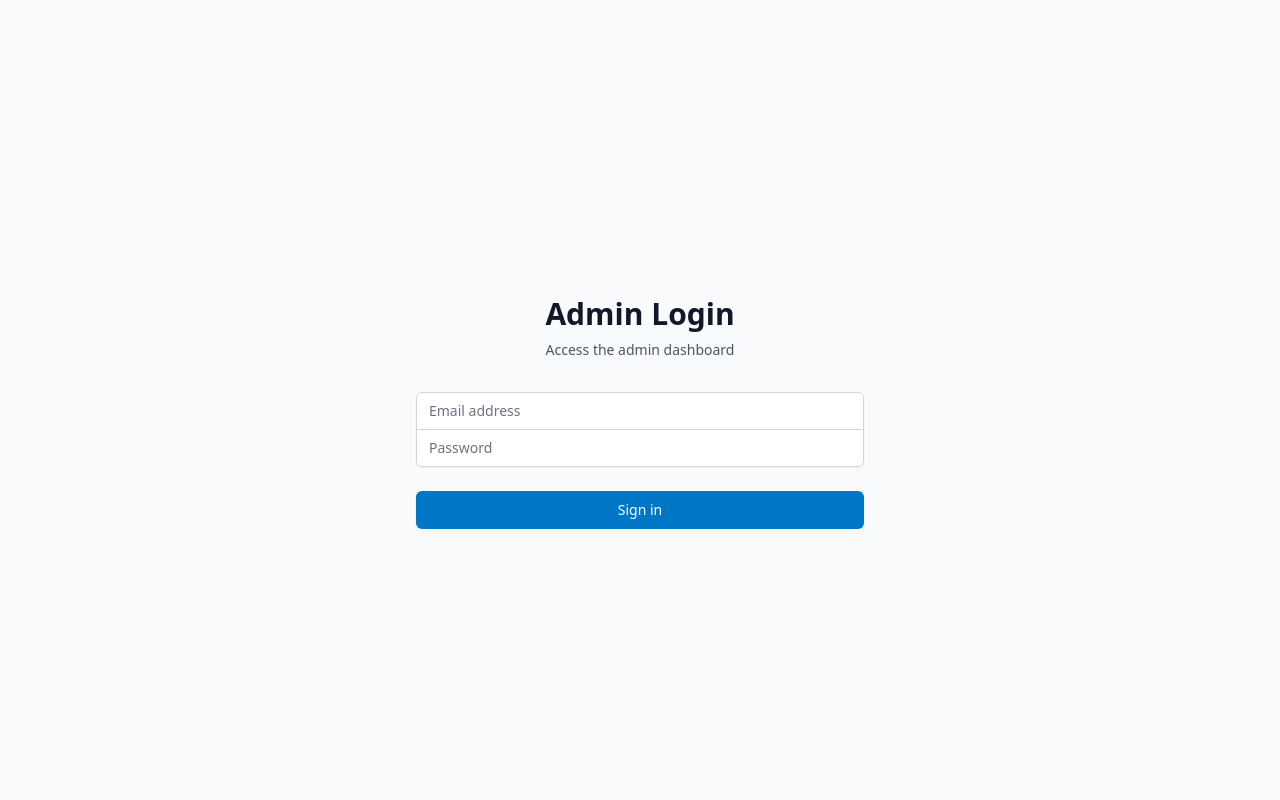
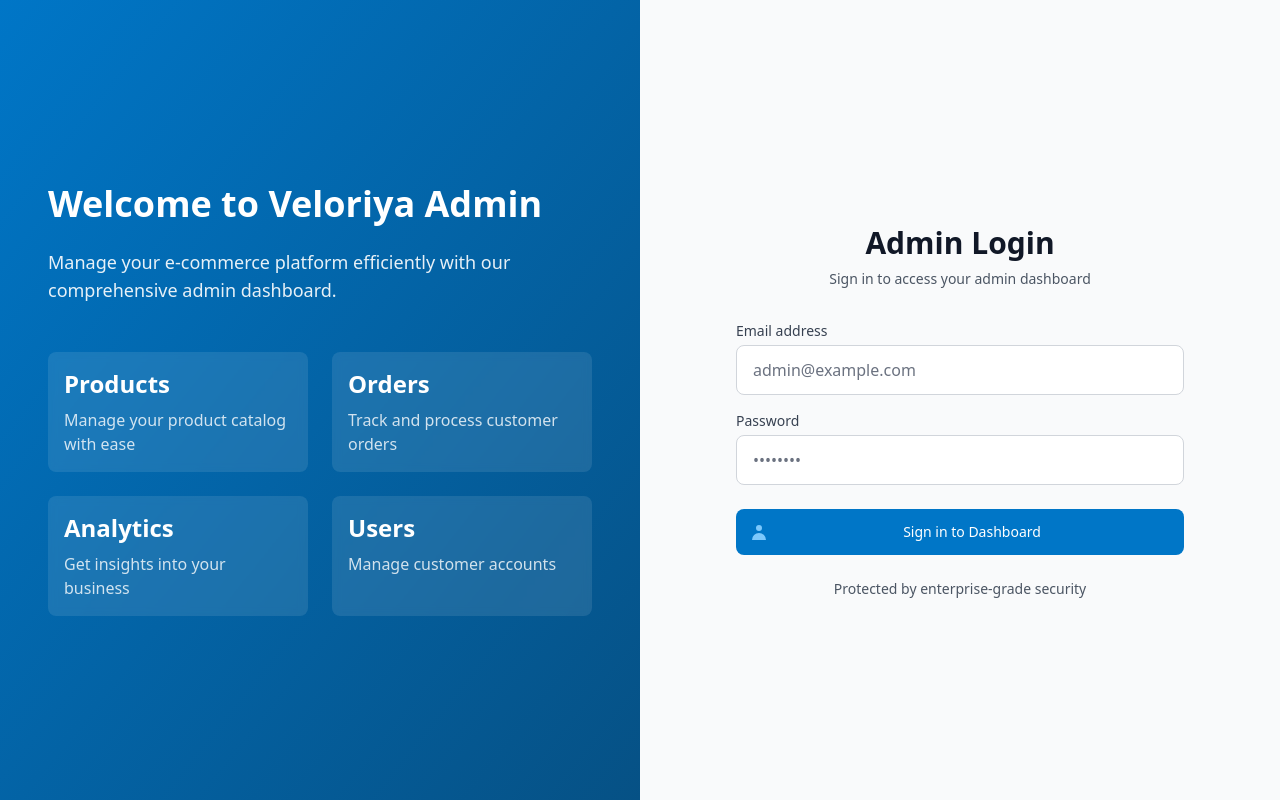
Before and after one commit to PremSaiBollamoni/Veloriya-ecommerce-frontend, a React (Vite) app: page /admin/login in a window 1280 px wide. Built offline with nearby package versions, Linux system fonts and the light colour scheme; no server answers.

Commit message:
Update AdminLogin.tsx

```diff
--- a/src/pages/AdminLogin.tsx
+++ b/src/pages/AdminLogin.tsx
@@ -16,16 +16,16 @@ const AdminLogin: React.FC = () => {
     setIsLoading(true);
 
     try {
-      // Basic validation
       if (!email || !password) {
         setError('Please enter both email and password');
+        setIsLoading(false);
         return;
       }
 
-      // Email validation
       const emailRegex = /^[^\s@]+@[^\s@]+\.[^\s@]+$/;
       if (!emailRegex.test(email)) {
         setError('Please enter a valid email address');
+        setIsLoading(false);
         return;
       }
 
@@ -48,54 +48,94 @@ const AdminLogin: React.FC = () => {
   };
 
   return (
-    <div className="min-h-screen flex items-center justify-center bg-gray-50 py-12 px-4 sm:px-6 lg:px-8">
-      <div className="max-w-md w-full space-y-8">
-        <div>
-          <h2 className="mt-6 text-center text-3xl font-extrabold text-gray-900">
+    <div className="min-h-screen flex flex-col md:flex-row">
+      {/* Left side - Decorative */}
+      <div className="hidden md:flex md:w-1/2 bg-gradient-to-br from-primary-600 to-primary-800 p-12 text-white items-center justify-center">
+        <div className="max-w-xl">
+          <h1 className="text-4xl font-bold mb-6">Welcome to Veloriya Admin</h1>
+          <p className="text-lg opacity-90">
+            Manage your e-commerce platform efficiently with our comprehensive admin dashboard.
+          </p>
+          <div className="mt-12 grid grid-cols-2 gap-6">
+            <div className="p-4 bg-white/10 rounded-lg backdrop-blur-sm">
+              <div className="text-2xl font-bold mb-2">Products</div>
+              <p className="opacity-80">Manage your product catalog with ease</p>
+            </div>
+            <div className="p-4 bg-white/10 rounded-lg backdrop-blur-sm">
+              <div className="text-2xl font-bold mb-2">Orders</div>
+              <p className="opacity-80">Track and process customer orders</p>
+            </div>
+            <div className="p-4 bg-white/10 rounded-lg backdrop-blur-sm">
+              <div className="text-2xl font-bold mb-2">Analytics</div>
+              <p className="opacity-80">Get insights into your business</p>
+            </div>
+            <div className="p-4 bg-white/10 rounded-lg backdrop-blur-sm">
+              <div className="text-2xl font-bold mb-2">Users</div>
+              <p className="opacity-80">Manage customer accounts</p>
+            </div>
+          </div>
+        </div>
+      </div>
+
+      {/* Right side - Login Form */}
+      <div className="flex-1 flex items-center justify-center p-8 bg-gray-50">
+        <div className="w-full max-w-md space-y-8">
+          <div className="text-center">
+            <h2 className="mt-6 text-3xl font-extrabold text-gray-900">
               Admin Login
             </h2>
-          <p className="mt-2 text-center text-sm text-gray-600">
-            Access the admin dashboard
+            <p className="mt-2 text-sm text-gray-600">
+              Sign in to access your admin dashboard
             </p>
           </div>
+
           <form className="mt-8 space-y-6" onSubmit={handleSubmit}>
-          <div className="rounded-md shadow-sm -space-y-px">
+            <div className="space-y-4">
               <div>
-              <label htmlFor="email" className="sr-only">Email address</label>
+                <label htmlFor="email" className="block text-sm font-medium text-gray-700 mb-1">
+                  Email address
+                </label>
                 <input
                   id="email"
                   name="email"
                   type="email"
                   required
-                className="appearance-none rounded-none relative block w-full px-3 py-2 border border-gray-300 placeholder-gray-500 text-gray-900 rounded-t-md focus:outline-none focus:ring-primary-500 focus:border-primary-500 focus:z-10 sm:text-sm"
-                placeholder="Email address"
+                  className="appearance-none relative block w-full px-4 py-3 border border-gray-300 rounded-lg placeholder-gray-500 text-gray-900 focus:outline-none focus:ring-2 focus:ring-primary-500 focus:border-transparent transition duration-150 ease-in-out"
+                  placeholder="admin@example.com"
                   value={email}
                   onChange={(e) => {
                     setEmail(e.target.value);
-                  setError(''); // Clear error when user types
+                    setError('');
                   }}
                 />
               </div>
               <div>
-              <label htmlFor="password" className="sr-only">Password</label>
+                <label htmlFor="password" className="block text-sm font-medium text-gray-700 mb-1">
+                  Password
+                </label>
+                <div className="relative">
                   <input
                     id="password"
                     name="password"
                     type="password"
                     required
-                className="appearance-none rounded-none relative block w-full px-3 py-2 border border-gray-300 placeholder-gray-500 text-gray-900 rounded-b-md focus:outline-none focus:ring-primary-500 focus:border-primary-500 focus:z-10 sm:text-sm"
-                placeholder="Password"
+                    className="appearance-none relative block w-full px-4 py-3 border border-gray-300 rounded-lg placeholder-gray-500 text-gray-900 focus:outline-none focus:ring-2 focus:ring-primary-500 focus:border-transparent transition duration-150 ease-in-out"
+                    placeholder="••••••••"
                     value={password}
                     onChange={(e) => {
                       setPassword(e.target.value);
-                  setError(''); // Clear error when user types
+                      setError('');
                     }}
                   />
                 </div>
               </div>
+            </div>
 
             {error && (
-            <div className="text-red-500 text-sm text-center bg-red-50 p-2 rounded">
+              <div className="rounded-lg bg-red-50 p-4 text-sm text-red-700 flex items-center">
+                <svg className="w-5 h-5 mr-2 text-red-400" fill="currentColor" viewBox="0 0 20 20">
+                  <path fillRule="evenodd" d="M10 18a8 8 0 100-16 8 8 0 000 16zM8.707 7.293a1 1 0 00-1.414 1.414L8.586 10l-1.293 1.293a1 1 0 101.414 1.414L10 11.414l1.293 1.293a1 1 0 001.414-1.414L11.414 10l1.293-1.293a1 1 0 00-1.414-1.414L10 8.586 8.707 7.293z" clipRule="evenodd" />
+                </svg>
                 {error}
               </div>
             )}
@@ -104,7 +144,7 @@ const AdminLogin: React.FC = () => {
               <button
                 type="submit"
                 disabled={isLoading}
-              className={`group relative w-full flex justify-center py-2 px-4 border border-transparent text-sm font-medium rounded-md text-white bg-primary-600 hover:bg-primary-700 focus:outline-none focus:ring-2 focus:ring-offset-2 focus:ring-primary-500 ${
+                className={`group relative w-full flex justify-center py-3 px-4 border border-transparent text-sm font-medium rounded-lg text-white bg-primary-600 hover:bg-primary-700 focus:outline-none focus:ring-2 focus:ring-offset-2 focus:ring-primary-500 transition duration-150 ease-in-out ${
                   isLoading ? 'opacity-75 cursor-not-allowed' : ''
                 }`}
               >
@@ -115,11 +155,24 @@ const AdminLogin: React.FC = () => {
                       <path className="opacity-75" fill="currentColor" d="M4 12a8 8 0 018-8V0C5.373 0 0 5.373 0 12h4zm2 5.291A7.962 7.962 0 014 12H0c0 3.042 1.135 5.824 3 7.938l3-2.647z"></path>
                     </svg>
                   </span>
-              ) : null}
-              {isLoading ? 'Signing in...' : 'Sign in'}
+                ) : (
+                  <span className="absolute left-0 inset-y-0 flex items-center pl-3">
+                    <svg className="h-5 w-5 text-primary-300 group-hover:text-primary-200" xmlns="http://www.w3.org/2000/svg" viewBox="0 0 20 20" fill="currentColor" aria-hidden="true">
+                      <path fillRule="evenodd" d="M10 9a3 3 0 100-6 3 3 0 000 6zm-7 9a7 7 0 1114 0H3z" clipRule="evenodd" />
+                    </svg>
+                  </span>
+                )}
+                <span className="ml-6">
+                  {isLoading ? 'Signing in...' : 'Sign in to Dashboard'}
+                </span>
               </button>
             </div>
+
+            <div className="text-center text-sm text-gray-600">
+              <p>Protected by enterprise-grade security</p>
+            </div>
           </form>
+        </div>
       </div>
     </div>
   );
```
Lines whose indentation alone changed are shown as unchanged.
